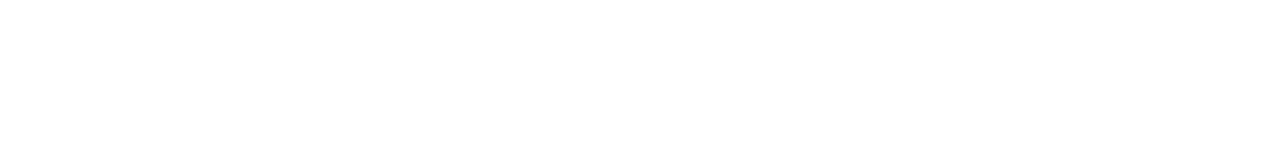
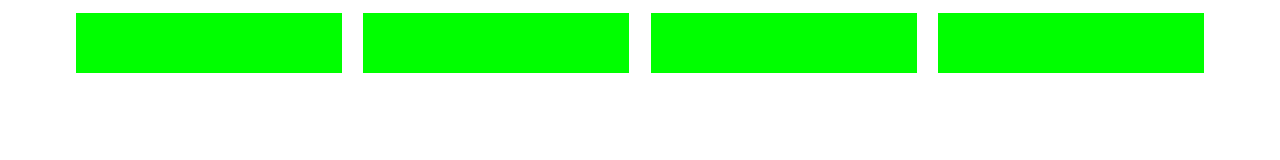
Before and after one commit to beg18/gitExample2, a plain HTML site: page index.html in a window 1280 px wide. Drawn offline with Linux system fonts and the light colour scheme.

Commit message:
create a project grid manually for the adapter

```diff
--- a/css/style.css
+++ b/css/style.css
@@ -35,11 +35,11 @@ ul, li {
 	}
 .child {
 	float: left;
-	width: calc(100% / Q - M % * (Q - 1) / Q); /*Q-кол-во блоков; М-размер отступа; */
-	margin-right: M %; /* отступ- margin в  % */
-	margin-bottom: M %; /* отступ- margin в  % */
+	width: calc(100% / 4 - 1% * (4 - 1) / 4); /*Q-кол-во блоков; М-размер отступа; */
+	margin-right: 1%; /* отступ- margin в  % */
+	margin-bottom: 1%; /* отступ- margin в  % */
 	box-sizing: border-box;
 }
 
-.child:nth-child(Qn) {
+.child:nth-child(4n) {
 	margin-right: 0;
```
